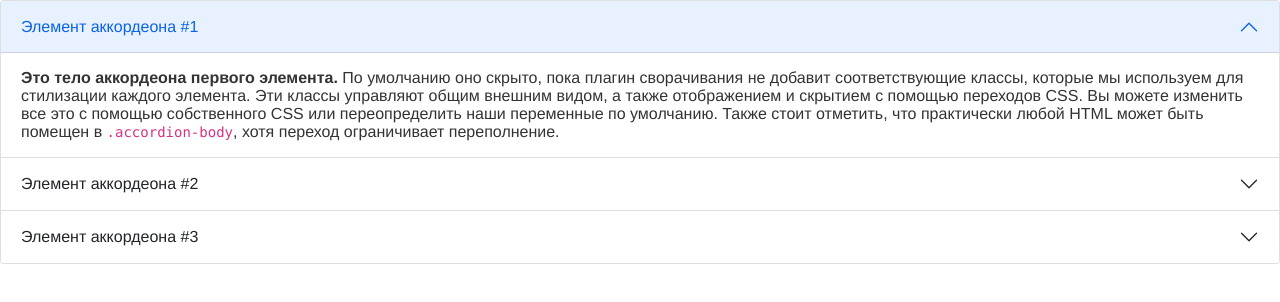
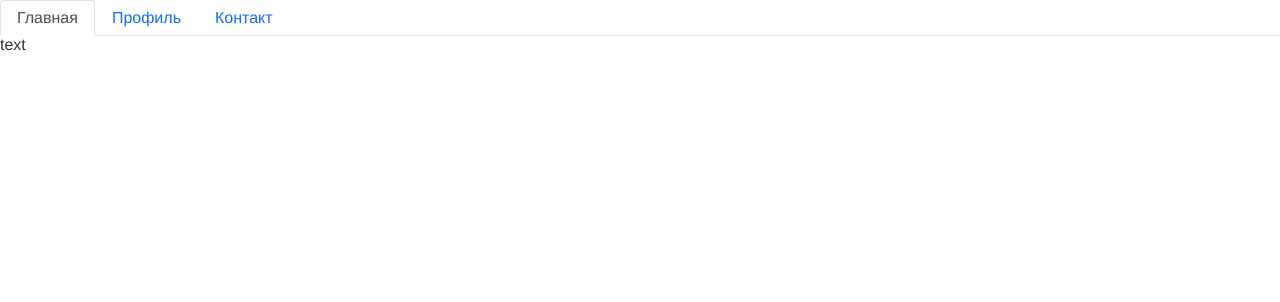
Before and after one commit to DariaSuhinina/SearchPage, a website with bundled scripts: page index.html in a window 1280 px wide. Built offline with nearby package versions, Linux system fonts and the light colour scheme.

Commit message:
added import in js-file

```diff
--- a/index.html
+++ b/index.html
@@ -8,44 +8,19 @@
   <link rel="stylesheet" href="./css/styles.css">
 </head>
 <body>
-  <div class="accordion" id="accordionExample">
-    <div class="accordion-item">
-      <h2 class="accordion-header" id="headingOne">
-        <button class="accordion-button" type="button" data-bs-toggle="collapse" data-bs-target="#collapseOne" aria-expanded="true" aria-controls="collapseOne">
-          Элемент аккордеона #1
-        </button>
-      </h2>
-      <div id="collapseOne" class="accordion-collapse collapse show" aria-labelledby="headingOne" data-bs-parent="#accordionExample">
-        <div class="accordion-body">
-          <strong>Это тело аккордеона первого элемента.</strong> По умолчанию оно скрыто, пока плагин сворачивания не добавит соответствующие классы, которые мы используем для стилизации каждого элемента. Эти классы управляют общим внешним видом, а также отображением и скрытием с помощью переходов CSS. Вы можете изменить все это с помощью собственного CSS или переопределить наши переменные по умолчанию. Также стоит отметить, что практически любой HTML может быть помещен в <code>.accordion-body</code>, хотя переход ограничивает переполнение.
-        </div>
-      </div>
+  <nav>
+    <div class="nav nav-tabs" id="nav-tab" role="tablist">
+      <button class="nav-link active" id="nav-home-tab" data-bs-toggle="tab" data-bs-target="#nav-home" type="button" role="tab" aria-controls="nav-home" aria-selected="true">Главная</button>
+      <button class="nav-link" id="nav-profile-tab" data-bs-toggle="tab" data-bs-target="#nav-profile" type="button" role="tab" aria-controls="nav-profile" aria-selected="false">Профиль</button>
+      <button class="nav-link" id="nav-contact-tab" data-bs-toggle="tab" data-bs-target="#nav-contact" type="button" role="tab" aria-controls="nav-contact" aria-selected="false">Контакт</button>
     </div>
-    <div class="accordion-item">
-      <h2 class="accordion-header" id="headingTwo">
-        <button class="accordion-button collapsed" type="button" data-bs-toggle="collapse" data-bs-target="#collapseTwo" aria-expanded="false" aria-controls="collapseTwo">
-          Элемент аккордеона #2
-        </button>
-      </h2>
-      <div id="collapseTwo" class="accordion-collapse collapse" aria-labelledby="headingTwo" data-bs-parent="#accordionExample">
-        <div class="accordion-body">
-          <strong>Это тело аккордеона второго элемента.</strong> По умолчанию он скрыт, пока плагин свертывания не добавит соответствующие классы, которые мы используем для стилизации каждого элемента. Эти классы управляют общим внешним видом, а также отображением и скрытием с помощью переходов CSS. Вы можете изменить все это с помощью собственного CSS или переопределить наши переменные по умолчанию. Также стоит отметить, что практически любой HTML может быть помещен в <code>.accordion-body</code>, хотя переход ограничивает переполнение.
-        </div>
-      </div>
-    </div>
-    <div class="accordion-item">
-      <h2 class="accordion-header" id="headingThree">
-        <button class="accordion-button collapsed" type="button" data-bs-toggle="collapse" data-bs-target="#collapseThree" aria-expanded="false" aria-controls="collapseThree">
-          Элемент аккордеона #3
-        </button>
-      </h2>
-      <div id="collapseThree" class="accordion-collapse collapse" aria-labelledby="headingThree" data-bs-parent="#accordionExample">
-        <div class="accordion-body">
-          <strong>Это тело аккордеона третьего элемента.</strong> По умолчанию оно скрыто, пока плагин свертывания не добавит соответствующие классы, которые мы используем для стилизации каждого элемента. Эти классы управляют общим внешним видом, а также отображением и скрытием с помощью переходов CSS. Вы можете изменить все это с помощью собственного CSS или переопределить наши переменные по умолчанию. Также стоит отметить, что практически любой HTML может быть помещен в <code>.accordion-body</code>, хотя переход ограничивает переполнение.
-        </div>
-      </div>
-    </div>
+  </nav>
+  <div class="tab-content" id="nav-tabContent">
+    <div class="tab-pane fade show active" id="nav-home" role="tabpanel" aria-labelledby="nav-home-tab">text</div>
+    <div class="tab-pane fade" id="nav-profile" role="tabpanel" aria-labelledby="nav-profile-tab">text</div>
+    <div class="tab-pane fade" id="nav-contact" role="tabpanel" aria-labelledby="nav-contact-tab">text</div>
   </div>
+
   <script src="./script.js"></script>
 </body>
 </html>
--- a/script.js
+++ b/script.js
@@ -0,0 +1,2 @@
+import 'bootstrap/js/dist/tab';
+import 'bootstrap/js/dist/collapse';
```
